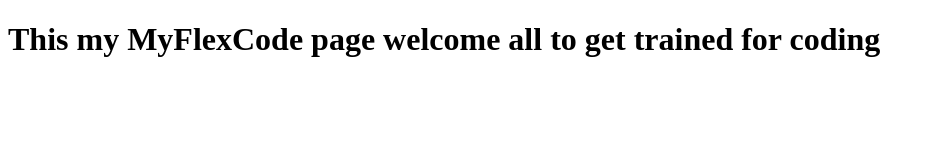
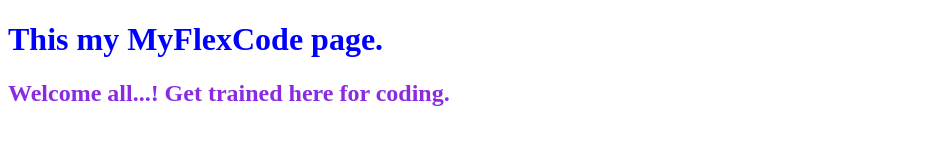
Before and after one commit to Shivrajk79/myflexcode.github.io, a plain HTML site: page index.html in a window 1280 px wide. Shown: the whole page, without its empty margins (0-935 px from the left). Drawn offline with Linux system fonts and the light colour scheme.

Commit message:
my second commit

```diff
--- a/index.html
+++ b/index.html
@@ -4,6 +4,7 @@
         <title>MyFlexCode></title>
     </head>
     <body>
-        <h1>This my MyFlexCode page welcome all to get trained for coding </h1>
+        <h1 style="color: blue;">This my MyFlexCode page.</h1>
+        <h2 style="color: blueviolet;">Welcome all...! Get trained here for coding. </h2>
     </body>
 </html>
```
